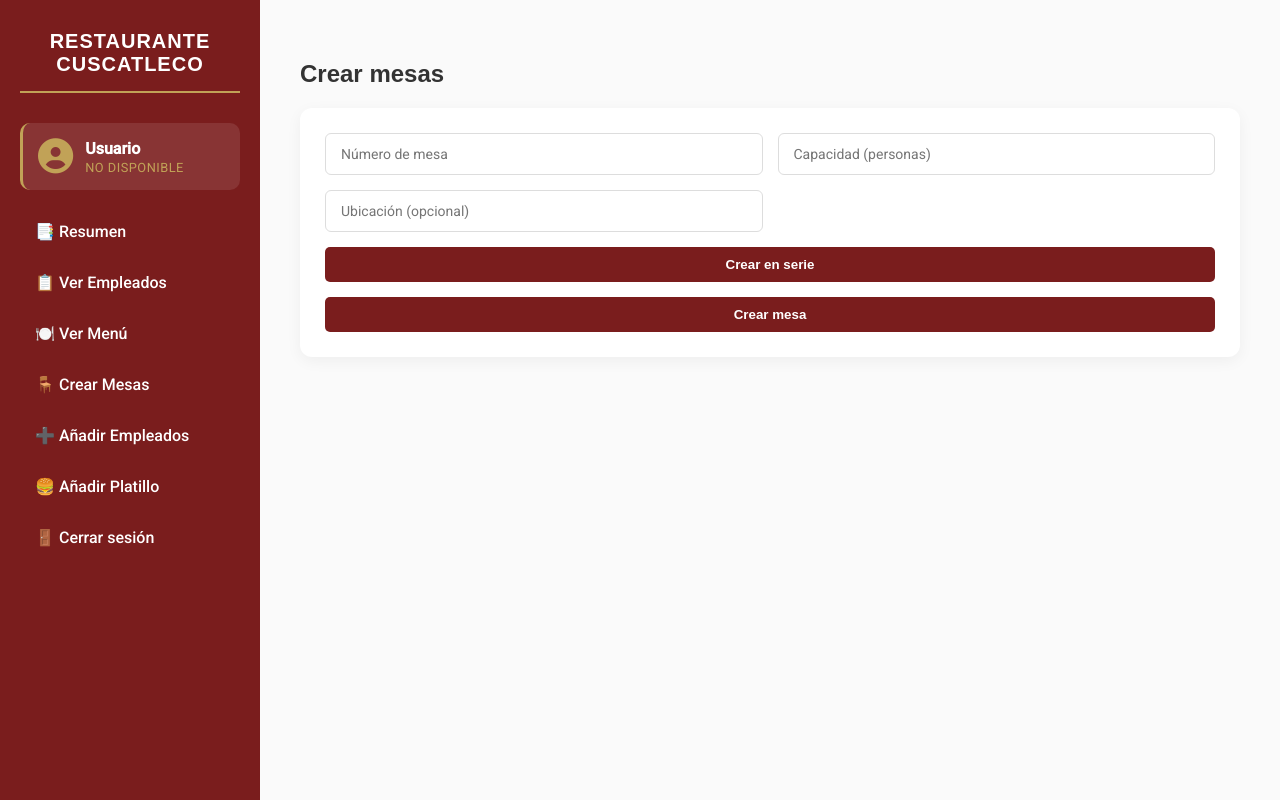
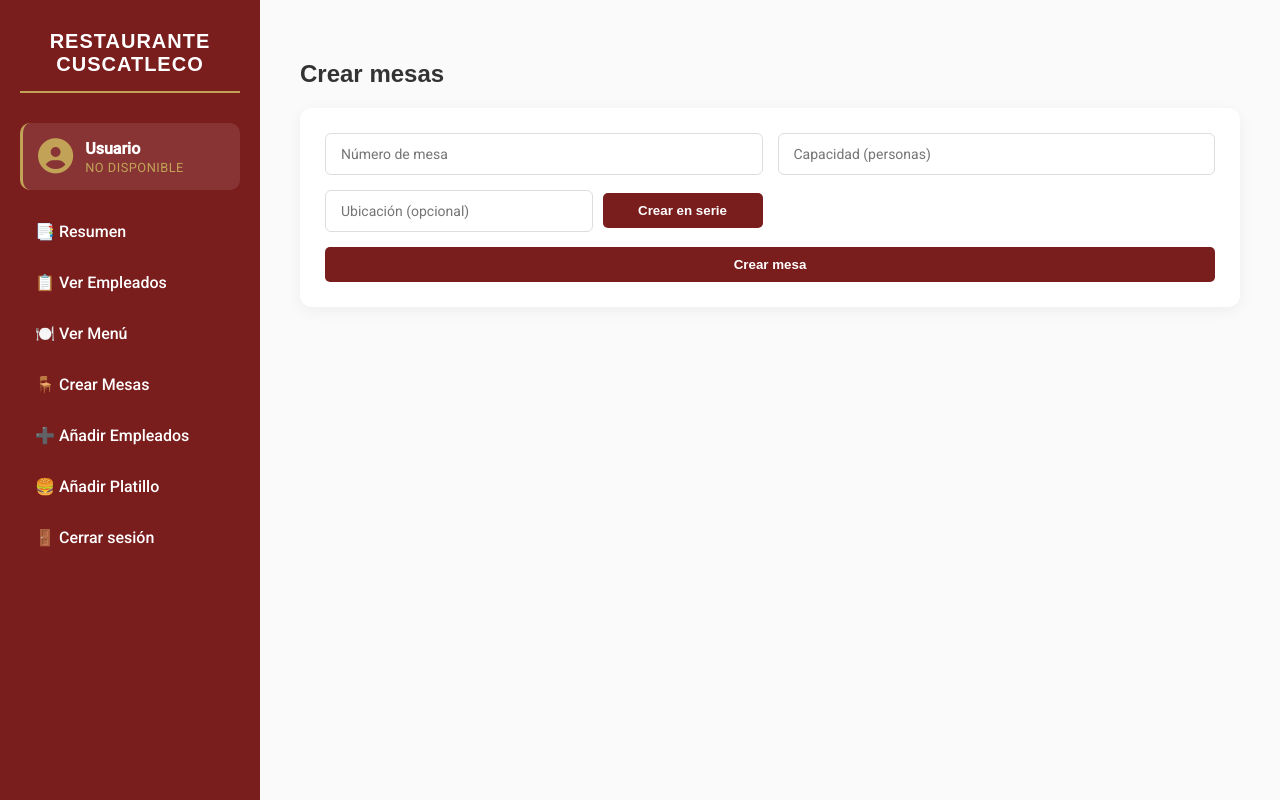
Before and after one commit to AbyssDevs/CUSCATLECO, a website: page public/views/administrador.html in a window 1280 px wide. Both pictures are taken after a click on the item "🪑 Crear Mesas". Drawn offline with Linux system fonts and the light colour scheme; no server answers.

Commit message:
HU-YYa – Crear mesas del restaurante
Crear mesas del restaurante 0.2v

```diff
--- a/public/css/administrador.css
+++ b/public/css/administrador.css
@@ -624,6 +624,19 @@ tr:hover {
     .admin-empleados-form button {
         grid-column: span 2;
     }
+    .ubicacion-group {
+        display: flex;
+        align-items: center;
+        gap: 10px;
+        width: 100%;
+    }
+    .ubicacion-group input {
+        flex: 1;
+    }
+    .ubicacion-group button {
+        grid-column: auto;
+        min-width: 160px;
+    }
 }
 
 /* ===== TABLA RESPONSIVE ===== */
--- a/public/js/mesas_admin.js
+++ b/public/js/mesas_admin.js
@@ -115,7 +115,7 @@ async function crearMesa() {
         mesa_numero: numero,
         mesa_capacidad: capacidad,
         mesa_ubicacion: ubicacion,
-        mesa_estado: "Libre",
+        mesa_estado: "Disponible",
       }),
     });
 
--- a/public/views/administrador.html
+++ b/public/views/administrador.html
@@ -122,10 +122,12 @@
 
                 <div class="admin-empleados-form" id="mesasForm">
                     <input type="number" id="mesa_numero" placeholder="Número de mesa" min="1">
+                    <input type="number" id="bulk_count" placeholder="Cantidad (máx 50)" min="1" max="50" style="display: none;">
                     <input type="number" id="mesa_capacidad" placeholder="Capacidad (personas)" min="1">
-                    <input type="text" id="mesa_ubicacion" placeholder="Ubicación (opcional)">
-                    <input type="number" id="bulk_count" placeholder="Cantidad (máx 50)" min="1" max="50" style="display: none;">
-                    <button id="toggleBulkModeBtn" onclick="toggleBulkMode()">Crear en serie</button>
+                    <div class="ubicacion-group">
+                        <input type="text" id="mesa_ubicacion" placeholder="Ubicación (opcional)">
+                        <button id="toggleBulkModeBtn" onclick="toggleBulkMode()">Crear en serie</button>
+                    </div>
                     <button id="btnCrearMesa" onclick="crearMesa()">Crear mesa</button>
                 </div>
 
```
